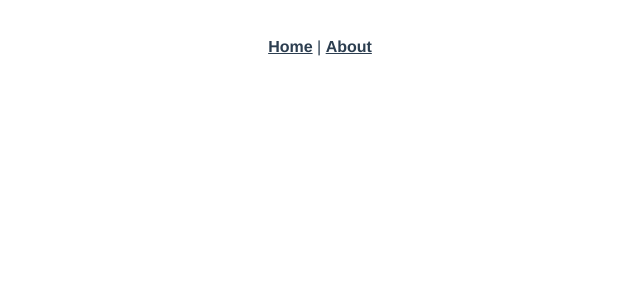
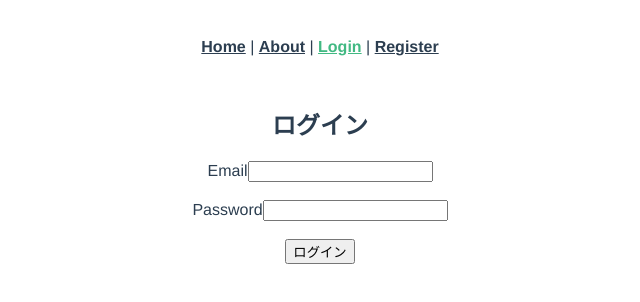
Before and after one commit to webex14-team-5/original-team-app, a Vue app: page /login in a window 1280 px wide. Before the commit this address had no page. Shown: the top 302 px of the page, without its empty margins (320-960 px from the left). Built offline with nearby package versions, Linux system fonts and the light colour scheme.

Commit message:
会員登録とログイン機能完成

```diff
--- a/package.json
+++ b/package.json
@@ -8,6 +8,7 @@
     "lint": "vue-cli-service lint"
   },
   "dependencies": {
+    "axios": "^0.27.2",
     "core-js": "^3.8.3",
     "firebase": "^9.8.2",
     "vue": "^3.2.13",
--- a/src/App.vue
+++ b/src/App.vue
@@ -1,7 +1,9 @@
 <template>
   <nav>
     <router-link to="/">Home</router-link> |
-    <router-link to="/about">About</router-link>
+    <router-link to="/about">About</router-link> |
+    <router-link to="/login">Login</router-link> |
+    <router-link to="/register">Register</router-link>
   </nav>
   <router-view />
 </template>
--- /dev/null
+++ b/src/axios-auth.js
@@ -0,0 +1,7 @@
+import axios from "axios"
+
+const instance = axios.create({
+  baseURL: "https://identitytoolkit.googleapis.com/v1",
+})
+
+export default instance
--- a/src/main.js
+++ b/src/main.js
@@ -2,5 +2,10 @@ import { createApp } from "vue"
 import App from "./App.vue"
 import "../firebase.js"
 import router from "./router"
+import axios from "axios"
+
+// Vue.config.productionTip = false
+axios.defaults.baseURL =
+  "https://firestore.googleapis.com/v1/projects/team5-original-app/databases/(default)/documents"
 
 createApp(App).use(router).mount("#app")
--- a/src/router/index.js
+++ b/src/router/index.js
@@ -1,5 +1,8 @@
 import { createRouter, createWebHistory } from "vue-router"
-import HomeView from "../views/HomeView.vue"
+// import Vue from "vue"
+import HomeView from "@/views/HomeView.vue"
+import LoginView from "@/views/LoginView.vue"
+import RegisterView from "@/views/RegisterView"
 
 const routes = [
   {
@@ -16,6 +19,16 @@ const routes = [
     component: () =>
       import(/* webpackChunkName: "about" */ "../views/AboutView.vue"),
   },
+  {
+    path: "/login",
+    name: "login",
+    component: LoginView,
+  },
+  {
+    path: "/register",
+    name: "register",
+    component: RegisterView,
+  },
 ]
 
 const router = createRouter({
--- /dev/null
+++ b/src/views/LoginView.vue
@@ -0,0 +1,40 @@
+<template>
+  <div>
+    <h2>ログイン</h2>
+    <label for="email">Email</label>
+    <input id="email" type="email" v-model="email" />
+    <br /><br />
+    <label for="password">Password</label>
+    <input id="password" type="password" v-model="password" />
+    <br /><br />
+    <button v-on:click="login">ログイン</button>
+  </div>
+</template>
+
+<script>
+import axios from "@/axios-auth"
+export default {
+  data() {
+    return {
+      email: "",
+      password: "",
+    }
+  },
+  methods: {
+    login() {
+      axios
+        .post(
+          "/accounts:signInWithPassword?key=AIzaSyAZMtb3rWXyqz6zo_BEmbSNEkuyBP6A_0U",
+          {
+            email: this.email,
+            password: this.password,
+            returnSecureToken: true,
+          }
+        )
+        .then((response) => {
+          console.log(response)
+        })
+    },
+  },
+}
+</script>
--- /dev/null
+++ b/src/views/RegisterView.vue
@@ -0,0 +1,47 @@
+<template>
+  <div>
+    <h2>登録</h2>
+    <label for="email">Email</label>
+    <input id="email" type="email" v-model="email" />
+    <br /><br />
+    <label for="password">Password</label>
+    <input id="password" type="password" v-model="password" />
+    <!-- <br /><br />
+    <label for="userName">User Name</label>
+    <input id="userName" type="userName" v-model="userName" />
+    <br /><br />
+    <label for="university">University</label>
+    <input id="university" type="university" v-model="university" /> -->
+    <br /><br />
+    <button v-on:click="register">登録</button>
+  </div>
+</template>
+
+<script>
+import axios from "@/axios-auth"
+export default {
+  data() {
+    return {
+      email: "",
+      password: "",
+      //   userName: "",
+      //   university: "",
+    }
+  },
+  methods: {
+    register() {
+      axios
+        .post("/accounts:signUp?key=AIzaSyAZMtb3rWXyqz6zo_BEmbSNEkuyBP6A_0U", {
+          email: this.email,
+          password: this.password,
+          //   userName: this.userName,
+          //   university: this.university,
+          returnSecureToken: true,
+        })
+        .then((response) => {
+          console.log(response)
+        })
+    },
+  },
+}
+</script>
```
Also changed, not shown: 1 other file (tests, documents, lock files or other folders).
